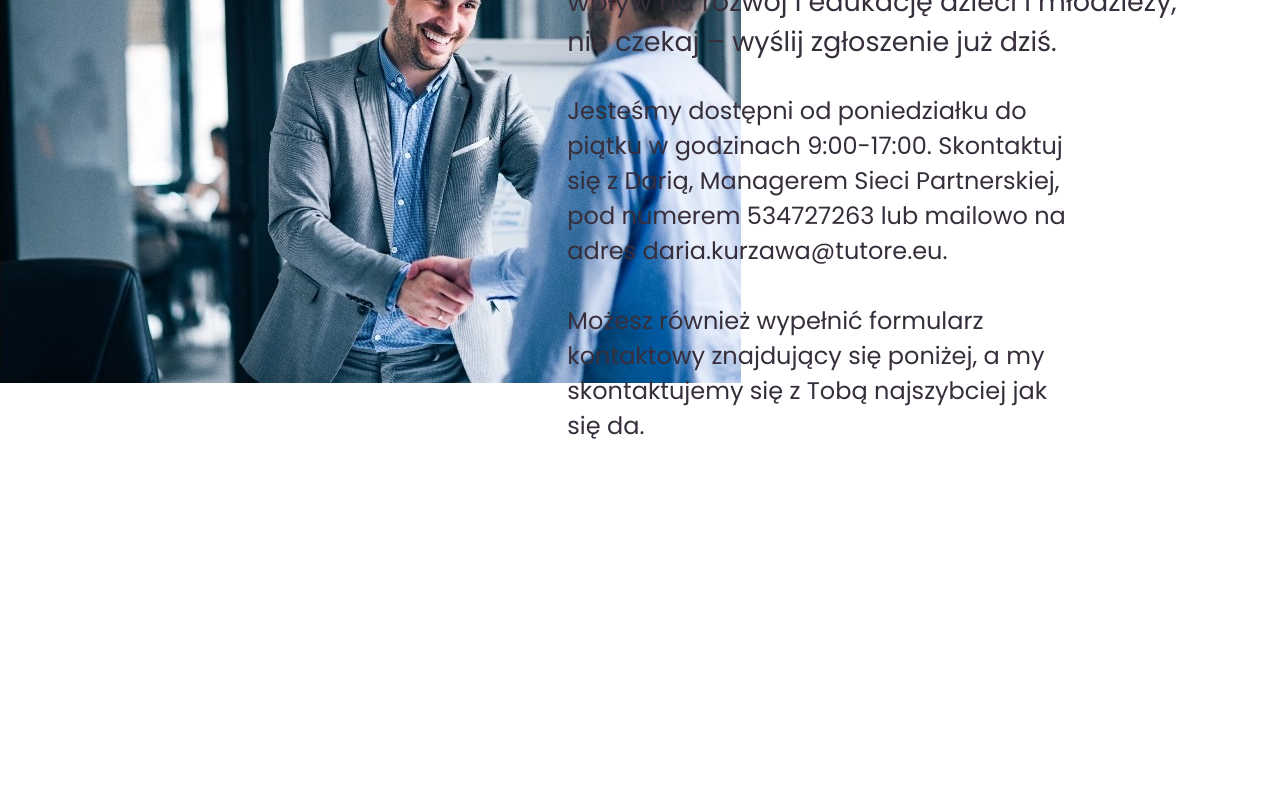
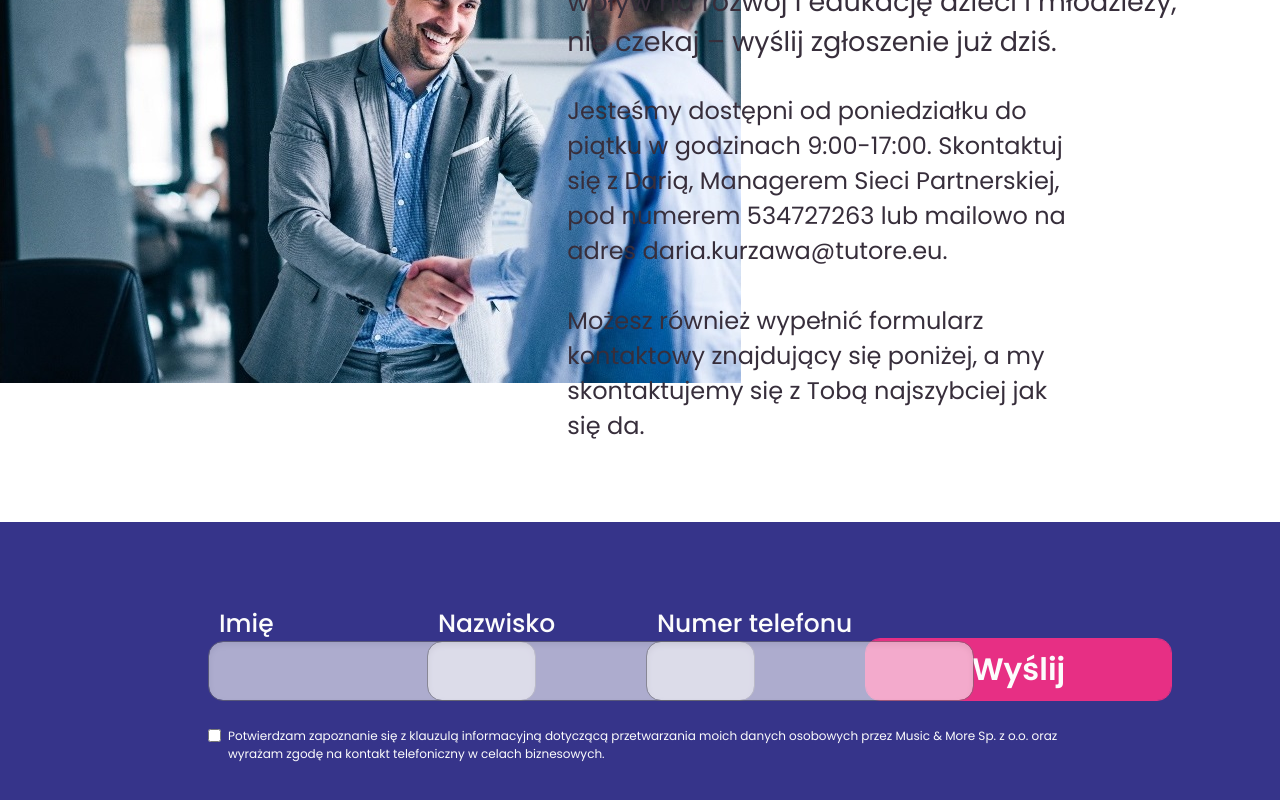
Before and after one commit to VladWorkRepo/tutore-page, a Vue app: page / in a window 1280 px wide. Shown: the part 5791-6591 px from the top of the page. Before the commit the page ends 6313 px from the top, so only its background shows below. Built offline with nearby package versions, Linux system fonts and the light colour scheme.

Commit message:
base form footer, added mode to form

```diff
--- a/src/App.vue
+++ b/src/App.vue
@@ -11,6 +11,7 @@
       <partner-tutore></partner-tutore>
       <down-plates></down-plates>
       <be-partner></be-partner>
+      <basic-form mode="colored-bg" textColor="white-text"></basic-form>
     </v-main>
 
   </v-app>
--- a/src/components/ui/BasicForm.vue
+++ b/src/components/ui/BasicForm.vue
@@ -1,16 +1,16 @@
 <template>
-    <form>
+    <form :class="mode">
         <v-row class="d-flex align-end justify-center">
             <v-col lg="3">
-                <label class="inputLabel" for="name">Imię</label>
+                <label class="inputLabel" :class="textColor" for="name">Imię</label>
                 <input class="inputField" type="text" id="name" />
             </v-col>
             <v-col lg="3">
-                <label class="inputLabel" for="name">Nazwisko</label>
+                <label class="inputLabel" :class="textColor" for="name">Nazwisko</label>
                 <input  class="inputField" type="text" id="name" />
             </v-col>
             <v-col lg="3">
-                <label class="inputLabel" for="name">Numer telefonu</label>
+                <label class="inputLabel" :class="textColor" for="name">Numer telefonu</label>
                 <input class="inputField" type="text" id="name" />
             </v-col>
             <v-col lg="3">
@@ -20,13 +20,19 @@
         <v-row>
             <v-col lg="12">
                 <input class="checkboxInput" id="check" type="checkbox" >
-                <label class="checkboxLabel" for="check">
+                <label class="checkboxLabel" :class="textColor" for="check">
                     Potwierdzam zapoznanie się z klauzulą informacyjną dotyczącą przetwarzania moich danych osobowych przez Music & More Sp. z o.o. oraz wyrażam zgodę na kontakt telefoniczny w celach biznesowych.
                 </label>
             </v-col>
         </v-row>
     </form>
 </template>
+
+<script>
+export default {
+    props: ['mode','textColor']
+}
+</script>
 
 <style scoped>
 form {
@@ -82,4 +88,12 @@ button:hover {
     font-weight: 400;
 }
 
+.colored-bg {
+    background-color: #36348A;
+}
+
+.white-text {
+    color: #FCFCFC;
+}
+
 </style>
```
